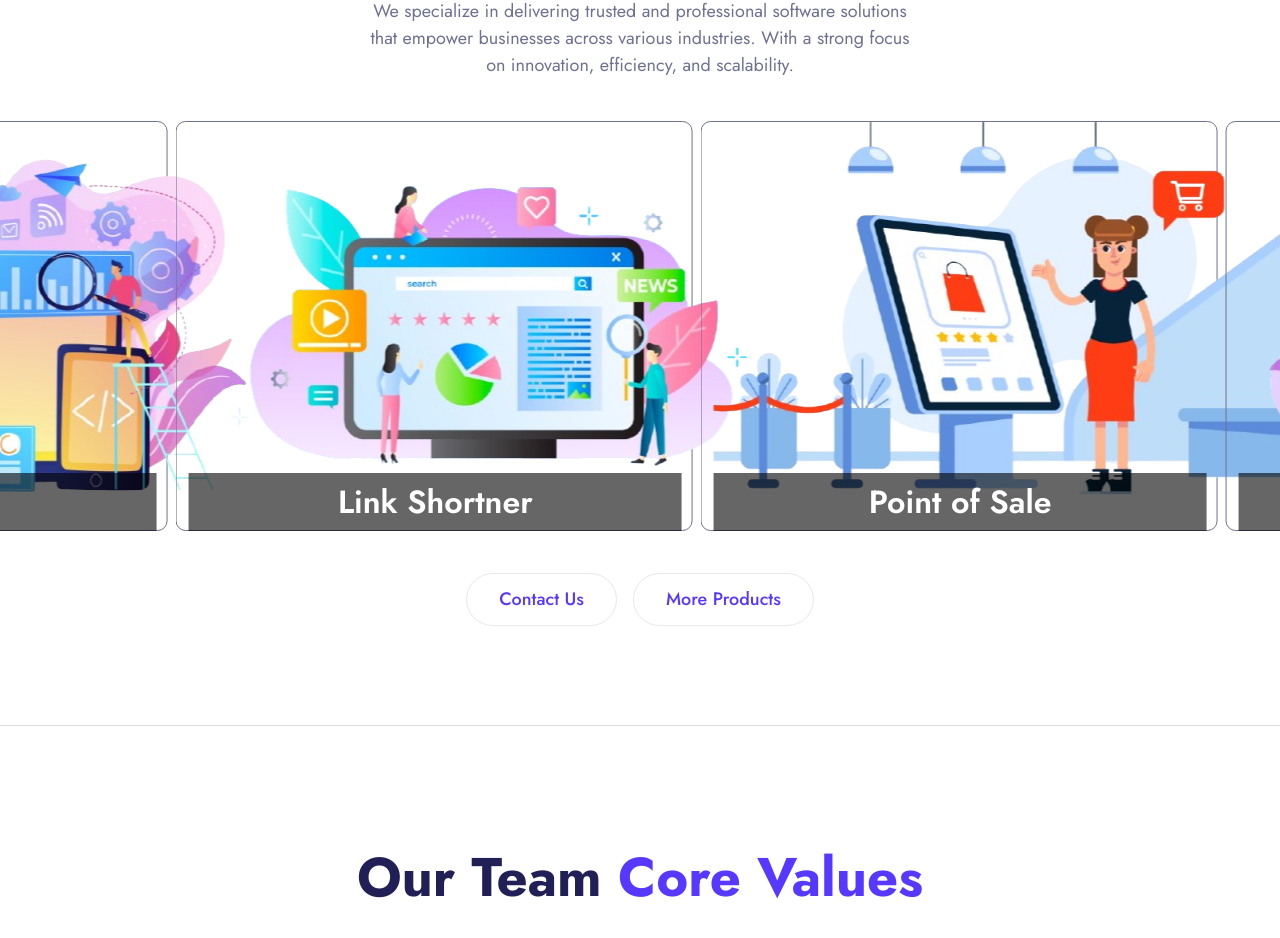
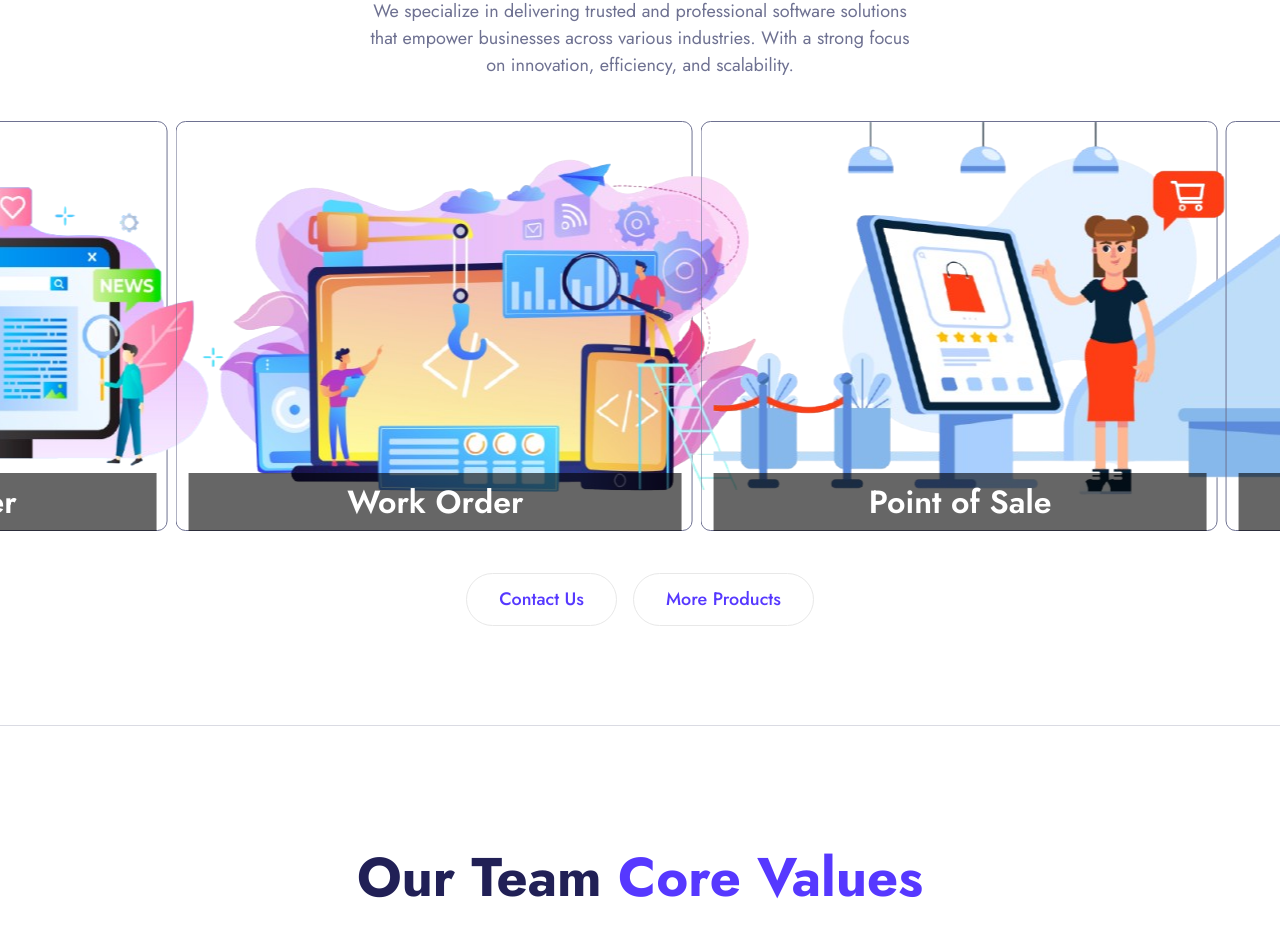
Before and after one commit to ShahzadDiyal/CODEDEXIT, a Next.js app: page / in a window 1280 px wide. Shown: the part 1018-1956 px from the top of the page. Built offline with nearby package versions, Linux system fonts and the light colour scheme.

Commit message:
hydration error is fixed

```diff
--- a/components/News.tsx
+++ b/components/News.tsx
@@ -18,14 +18,14 @@ const News = () => {
           {newsArticles.map((article, index) => (
             <div key={index} className="col-md-6 col-lg-4">
               <div className="news-card">
-                <a target="_blank" rel="noopener noreferrer" className="news-card__link">
+                <Link target="_blank" rel="noopener noreferrer" className="news-card__link" href={""}>
                   <div className="news-card__image">
                     <Image src={article.image} alt={article.title} layout="fill" objectFit="cover" />
                     <div className="news-card__overlay">
                       <h4 className="news-card__title text-white">{" "} {article.title}{" "} </h4>
                     </div>
                   </div>
-                </a>
+                </Link>
               </div>
             </div>
           ))}
--- a/components/OurPosProducts.tsx
+++ b/components/OurPosProducts.tsx
@@ -59,12 +59,14 @@ const OurPosProducts = () => (
             <SwiperSlide>
               <div className="row" style={{ border: "1px solid", borderRadius: "10px" }}>
                 <div className="col-md-6 col-lg-4">
+                  <Link href="#" passHref legacyBehavior>
+                    <a target="_blank" rel="noopener noreferrer" className="news-card__link">
                       <div className="news-card">
-                    <a target="_blank" rel="noopener noreferrer" className="news-card__link">
                         <div className="news-card__image" style={{ position: "relative" }}>
                           <img
-                          src="/images/link-shortner.png"
+                            src="/images/worqua.png"
                             style={{ height: "100%", display: "block" }}
+                            alt="Work Order"
                           />
                           <div
                             className="news-card__overlay"
@@ -74,24 +76,26 @@ const OurPosProducts = () => (
                               width: "100%",
                               background: "rgba(0, 0, 0, 0.6)",
                               padding: "10px",
-                            textAlign: "center"
+                              textAlign: "center",
                             }}
                           >
-                          <h4 className="news-card__title text-white m-0">Link Shortner</h4>
+                            <h4 className="news-card__title text-white m-0">Work Order</h4>
+                          </div>
                         </div>
                       </div>
                     </a>
-                  </div>
+                  </Link>
                 </div>
               </div>
             </SwiperSlide>
             <SwiperSlide>
               <div className="row" style={{ border: "1px solid", borderRadius: "10px" }}>
                 <div className="col-md-6 col-lg-4">
-                  <Link href="all-Pos-Features">
+                  <div >
                     <div className="news-card">
-                      <a target="_blank" rel="noopener noreferrer" className="news-card__link">
                       <div className="news-card__image" style={{ position: "relative" }}>
+                        <Link rel="noopener noreferrer" className="news-card__link" href="all-Pos-Features">
+                          <span>
                             <img
                               src="/images/pos-prod-removebg.png"
                               style={{ height: "100%", display: "block" }}
@@ -109,23 +113,26 @@ const OurPosProducts = () => (
                             >
                               <h4 className="news-card__title text-white m-0">Point of Sale</h4>
                             </div>
+                          </span>
+                        </Link>
                       </div>
-                      </a>
                     </div>
-                  </Link>
+
+                  </div>
                 </div>
               </div>
             </SwiperSlide>
             <SwiperSlide>
               <div className="row" style={{ border: "1px solid", borderRadius: "10px" }}>
                 <div className="col-md-6 col-lg-4">
-                  <Link href="">
+                  <Link href="#" passHref legacyBehavior>
+                    <a target="_blank" rel="noopener noreferrer" className="news-card__link">
                       <div className="news-card">
-                      <a target="_blank" rel="noopener noreferrer" className="news-card__link">
                         <div className="news-card__image" style={{ position: "relative" }}>
                           <img
-                            src="/images/worqua.png"
+                            src="/images/link-shortner.png"
                             style={{ height: "100%", display: "block" }}
+                            alt="Link Shortener"
                           />
                           <div
                             className="news-card__overlay"
@@ -135,20 +142,18 @@ const OurPosProducts = () => (
                               width: "100%",
                               background: "rgba(0, 0, 0, 0.6)",
                               padding: "10px",
-                              textAlign: "center"
+                              textAlign: "center",
                             }}
                           >
-                            <h4 className="news-card__title text-white m-0">Work Order</h4>
+                            <h4 className="news-card__title text-white m-0">Link Shortener</h4>
+                          </div>
                         </div>
                       </div>
                     </a>
-                    </div>
                   </Link>
                 </div>
               </div>
             </SwiperSlide>
-
-
           </Swiper>
         </div>
       </div>
```
Lines whose indentation alone changed are shown as unchanged.
